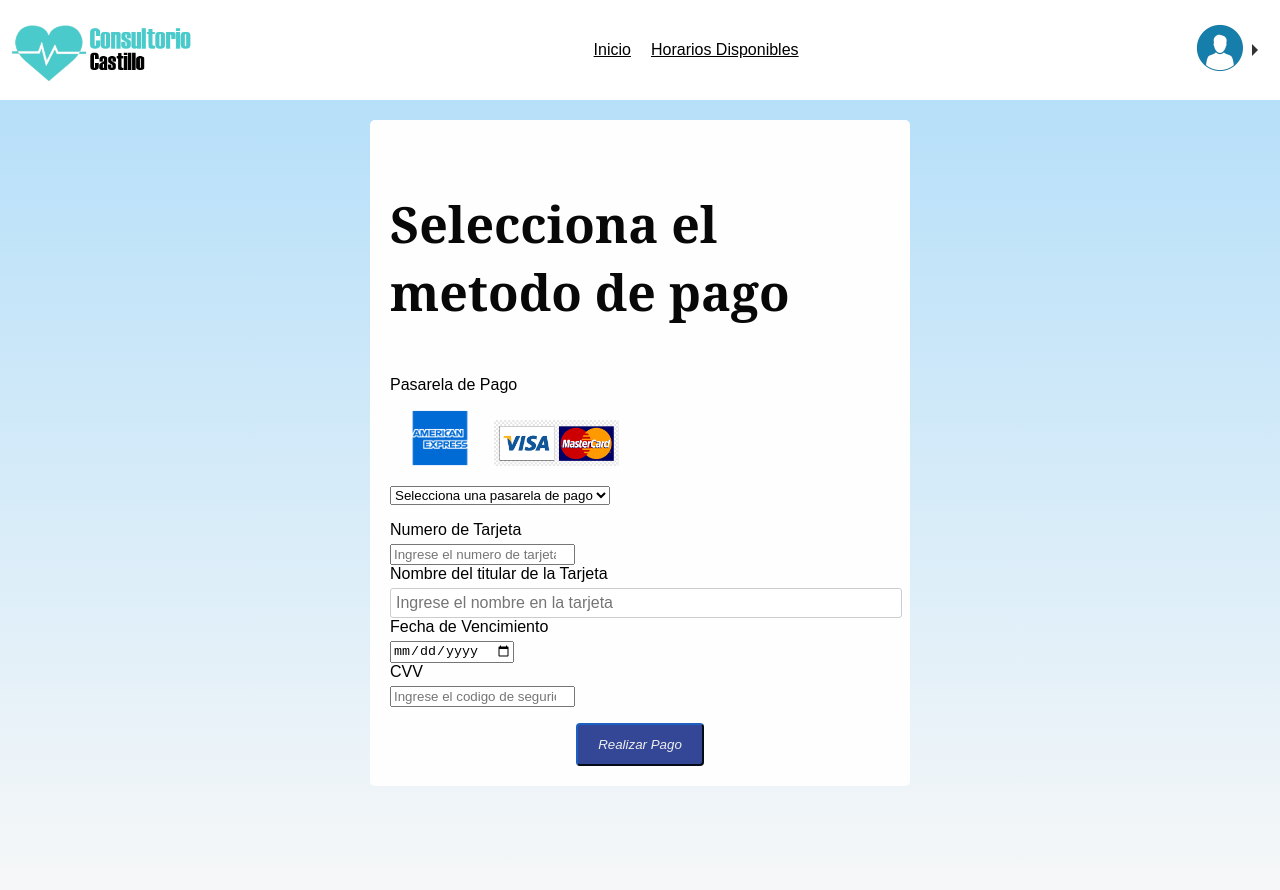
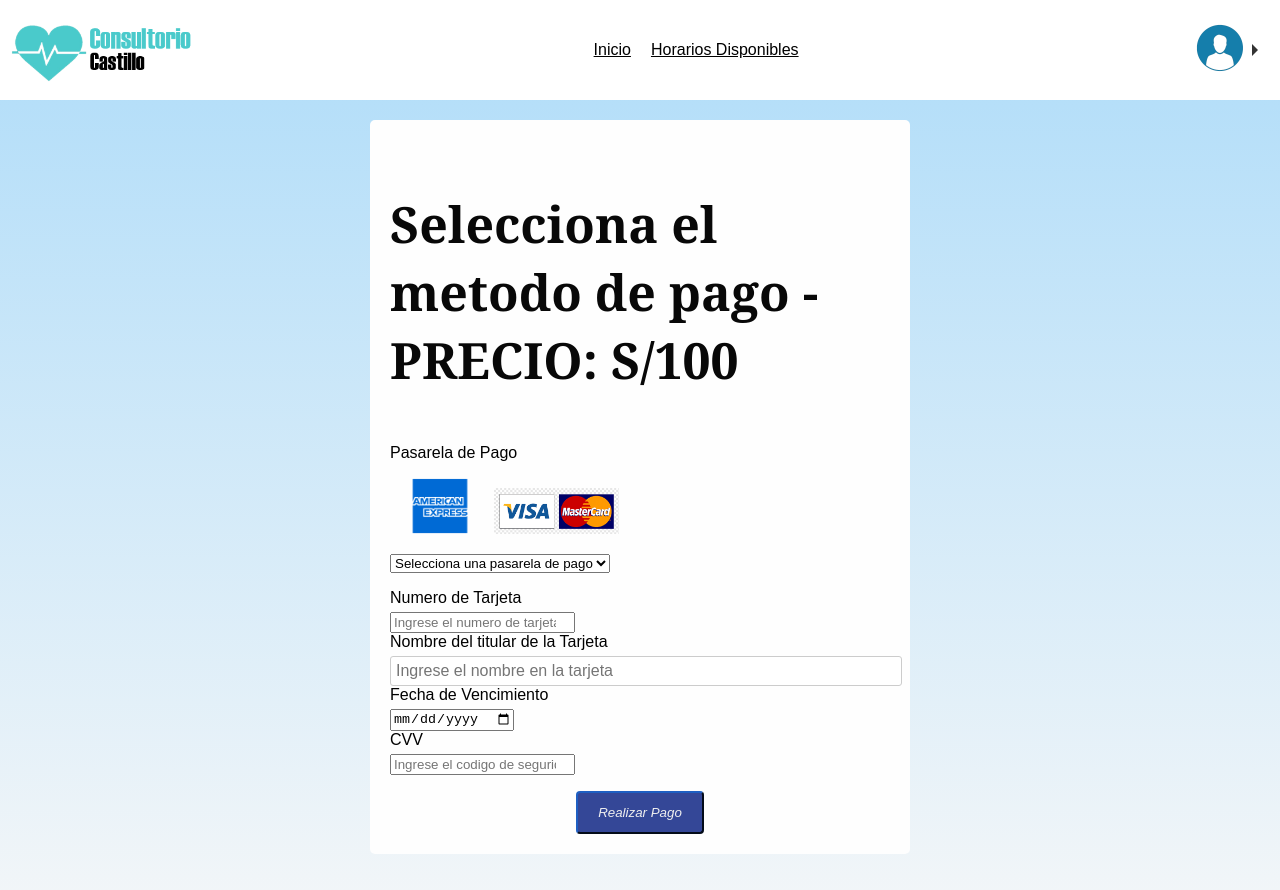
Before and after one commit to ConsultorioCastillo-Inso2/PaginaWeb, a plain HTML site: page RealizarPago.html in a window 1280 px wide. Drawn offline with Linux system fonts and the light colour scheme.

Commit message:
Update RealizarPago.html

```diff
--- a/RealizarPago.html
+++ b/RealizarPago.html
@@ -38,7 +38,7 @@
   <div class="modal-content1" style="border: none; display: flex; margin-top: 20px; justify-content: center; align-items: center; height: 100%;">
     <div class="panel panel-default" style="max-width: 500px;">
       <div class="panel-heading">
-        <h3 class="panel-title">Selecciona el metodo de pago</h3>
+        <h3 class="panel-title">Selecciona el metodo de pago -  PRECIO: S/100</h3>
       </div>
       <div class="panel-body">
         <form action="comprobante.html">
```
